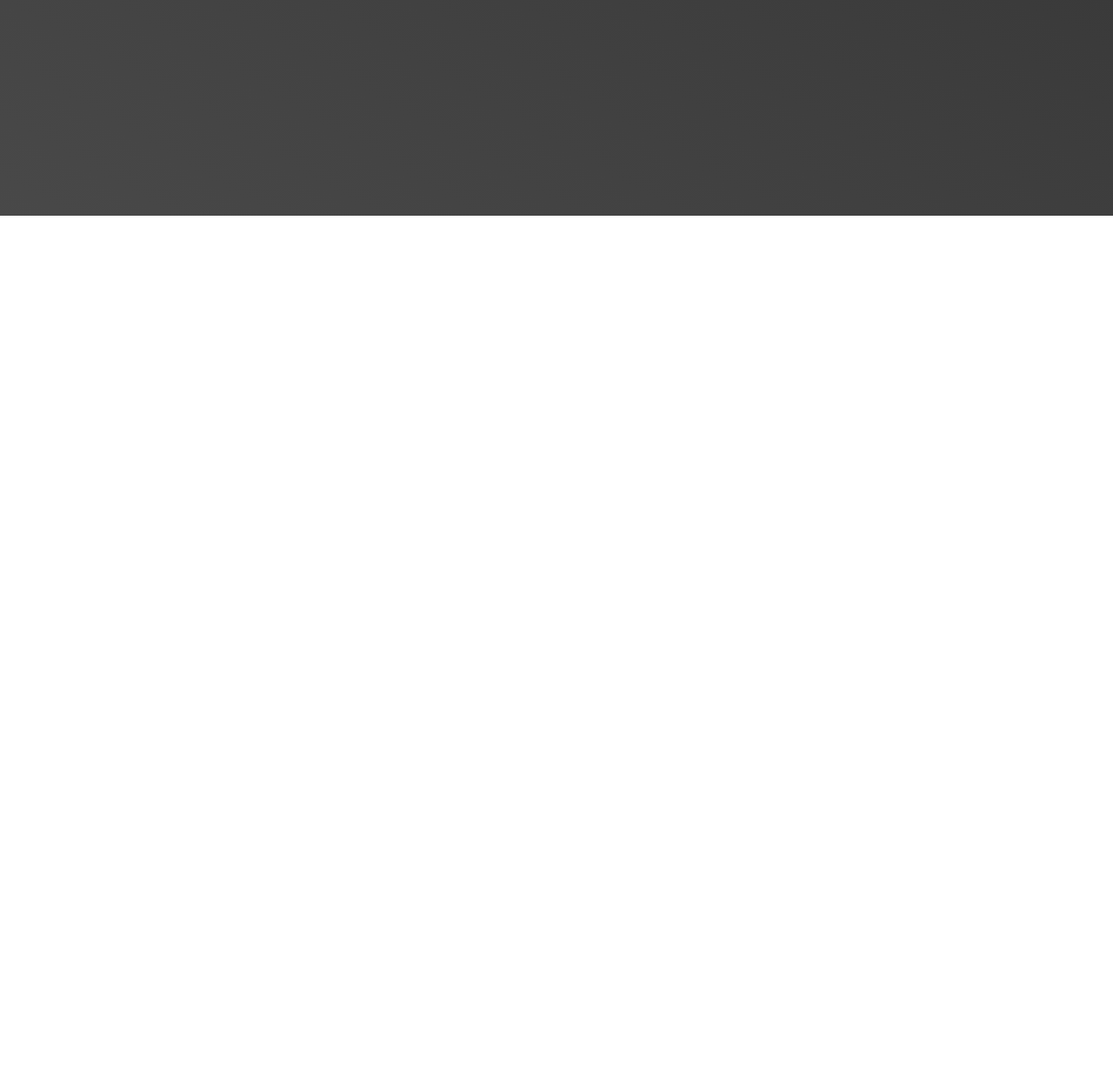
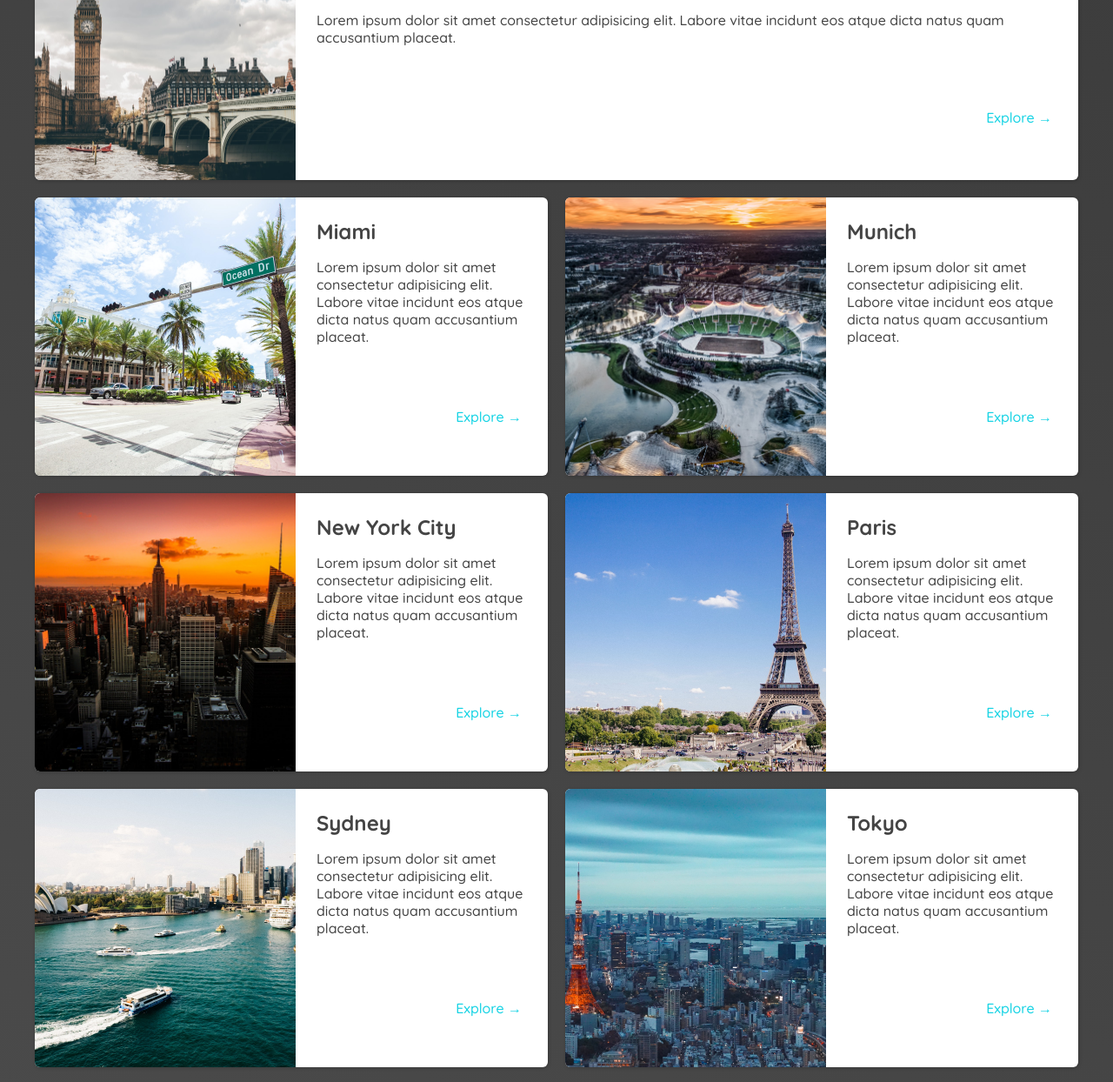
Before and after one commit to alice4599/100-days-travel-page, a plain HTML site: page places.html in a window 1280 px wide. Shown: the part 552-1796 px from the top of the page at 87% size. Before the commit the page ends 800 px from the top, so only its background shows below. Drawn offline with Linux system fonts and the light colour scheme.

Commit message:
finised up places page

```diff
--- a/places.css
+++ b/places.css
@@ -1,14 +1,27 @@
 body {
   background: linear-gradient(30deg, rgb(77, 77, 77), rgb(58, 58, 58));
   color: rgb(68, 68, 68);
+}
+#page-logo a {
+  color: rgb(183, 230, 235);
 }
 
 header {
   position: static;
 }
+header a {
+  color: rgb(183, 230, 235);
+}
+header nav a:hover {
+  background-color: rgb(183, 230, 235);
+  color: rgb(59, 59, 59);
+}
 main ul {
-  width: 800px;
-  margin: 0 auto;
+  width: 1200px;
+  margin: 0 auto 48px auto;
+  display: grid;
+  grid-template-columns: 1fr 1fr;
+  gap: 20px 20px;
 }
 main li {
   display: flex;
@@ -17,13 +30,19 @@ main li {
   border-radius: 6px;
   overflow: hidden;
 }
+li:nth-of-type(3) {
+  grid-column: 1 / span 2;
+}
 main li img {
   width: 300px;
-  height: 280px;
+  height: 320px;
   object-fit: cover;
 }
 .item-content {
   padding: 24px;
+}
+.item-content h2 {
+  margin: 0;
 }
 
 .actions {
--- a/places.html
+++ b/places.html
@@ -31,15 +31,156 @@
   <main>
     <ul>
       <li>
-        <img src="/images/places/barcelona.jpg" alt="City of Barcelona">
+        <img src="images/places/barcelona.jpg" alt="City of Barcelona" />
         <div class="item-content">
-          <h2>Barcelona</h2>
-          <p>
-            Lorem ipsum dolor sit amet, consectetur adipisicing elit. Aliquid, qui aut, vel totam omnis tempora, debitis
-            rem quaerat modi sit nam praesentium vero? Dolore fugiat expedita nobis illum? Odit, illum?
-          </p>
+          <div>
+            <h2>Barcelona</h2>
+            <p>
+              Lorem ipsum dolor sit amet consectetur adipisicing elit. Labore
+              vitae incidunt eos atque dicta natus quam accusantium placeat.
+            </p>
+          </div>
           <div class="actions">
-            <a href="https://en.wikipedia.org/wiki/Barcelona" target="_blank">Explore →</a>
+            <a href="https://en.wikipedia.org/wiki/Barcelona" target="_blank">Explore &#x2192</a>
+          </div>
+        </div>
+      </li>
+      <li>
+        <img src="images/places/hawaii.jpg" alt="Hawaii beach" />
+        <div class="item-content">
+          <div>
+            <h2>Hawaii</h2>
+            <p>
+              Lorem ipsum dolor sit amet consectetur adipisicing elit. Labore
+              vitae incidunt eos atque dicta natus quam accusantium placeat.
+            </p>
+          </div>
+          <div class="actions">
+            <a href="hhttps://en.wikipedia.org/wiki/Hawaii" target="_blank">Explore &#x2192</a>
+          </div>
+        </div>
+      </li>
+      <li>
+        <img src="images/places/london.jpg" alt="London city" />
+        <div class="item-content">
+          <div>
+            <h2>London</h2>
+            <p>
+              Lorem ipsum dolor sit amet consectetur adipisicing elit. Labore
+              vitae incidunt eos atque dicta natus quam accusantium placeat.
+            </p>
+            <p>
+              Lorem ipsum dolor sit amet consectetur adipisicing elit. Labore
+              vitae incidunt eos atque dicta natus quam accusantium placeat.
+            </p>
+          </div>
+          <div class="actions">
+            <a href="https://en.wikipedia.org/wiki/London" target="_blank">Explore &#x2192</a>
+          </div>
+        </div>
+      </li>
+      <li>
+        <img src="images/places/miami.jpg" alt="Miami streets" />
+        <div class="item-content">
+          <div>
+            <h2>Miami</h2>
+            <p>
+              Lorem ipsum dolor sit amet consectetur adipisicing elit. Labore
+              vitae incidunt eos atque dicta natus quam accusantium placeat.
+            </p>
+          </div>
+          <div class="actions">
+            <a href="https://en.wikipedia.org/wiki/Miami" target="_blank">Explore &#x2192</a>
+          </div>
+        </div>
+      </li>
+      <li>
+        <img src="images/places/munich.jpg" alt="Munich football stadium" />
+        <div class="item-content">
+          <div>
+            <h2>Munich</h2>
+            <p>
+              Lorem ipsum dolor sit amet consectetur adipisicing elit. Labore
+              vitae incidunt eos atque dicta natus quam accusantium placeat.
+            </p>
+          </div>
+          <div class="actions">
+            <a href="https://en.wikipedia.org/wiki/Munich" target="_blank">Explore &#x2192</a>
+          </div>
+        </div>
+      </li>
+      <li>
+        <img src="images/places/new-york-city.jpg" alt="New York City skyline" />
+        <div class="item-content">
+          <div>
+            <h2>New York City</h2>
+            <p>
+              Lorem ipsum dolor sit amet consectetur adipisicing elit. Labore
+              vitae incidunt eos atque dicta natus quam accusantium placeat.
+            </p>
+          </div>
+          <div class="actions">
+            <a href="https://en.wikipedia.org/wiki/New_York_City" target="_blank">Explore &#x2192</a>
+          </div>
+        </div>
+      </li>
+      <li>
+        <img src="images/places/paris.jpg" alt="Paris city" />
+        <div class="item-content">
+          <div>
+            <h2>Paris</h2>
+            <p>
+              Lorem ipsum dolor sit amet consectetur adipisicing elit. Labore
+              vitae incidunt eos atque dicta natus quam accusantium placeat.
+            </p>
+          </div>
+          <div class="actions">
+            <a href="https://en.wikipedia.org/wiki/Paris" target="_blank">Explore &#x2192</a>
+          </div>
+        </div>
+      </li>
+      <li>
+        <img src="images/places/sydney.jpg" alt="Sydney beach" />
+        <div class="item-content">
+          <div>
+            <h2>Sydney</h2>
+            <p>
+              Lorem ipsum dolor sit amet consectetur adipisicing elit. Labore
+              vitae incidunt eos atque dicta natus quam accusantium placeat.
+            </p>
+          </div>
+          <div class="actions">
+            <a href="https://en.wikipedia.org/wiki/Sydney" target="_blank">Explore &#x2192</a>
+          </div>
+        </div>
+      </li>
+      <li>
+        <img src="images/places/tokyo.jpg" alt="Tokyo skyline" />
+        <div class="item-content">
+          <div>
+            <h2>Tokyo</h2>
+            <p>
+              Lorem ipsum dolor sit amet consectetur adipisicing elit. Labore
+              vitae incidunt eos atque dicta natus quam accusantium placeat.
+            </p>
+          </div>
+          <div class="actions">
+            <a href="https://en.wikipedia.org/wiki/Tokyo" target="_blank">Explore &#x2192</a>
+          </div>
+        </div>
+      </li>
+      <li>
+        <img src="images/places/bali.jpg" alt="Bali beach" />
+        <div class="item-content">
+          <div>
+            <h2>Bali</h2>
+            <p>
+              Lorem ipsum dolor sit amet consectetur adipisicing elit. Labore
+              vitae incidunt eos atque dicta natus quam accusantium placeat.
+            </p>
+          </div>
+          <div class="actions">
+            <a href="https://en.wikipedia.org/wiki/Bali" target="_blank">Explore &#x2192</a>
           </div>
         </div>
       </li>
--- a/shared.css
+++ b/shared.css
@@ -40,7 +40,7 @@ header a {
   padding: 12px;
   text-shadow: 1px 1px 2px rgb(0, 0, 0, 0.2);
 }
-header a:hover {
+header nav a:hover {
   background-color: rgb(255, 251, 0);
   color: rgb(77, 77, 77);
 }
```
